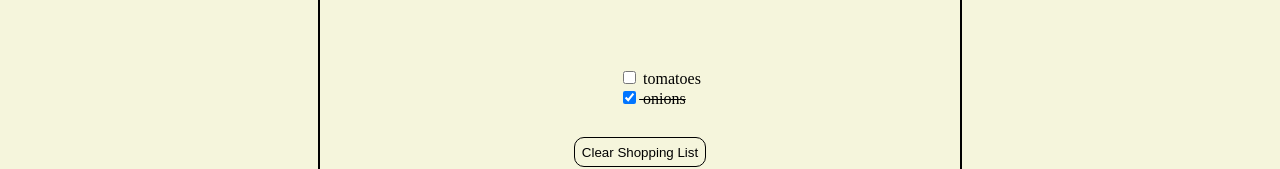
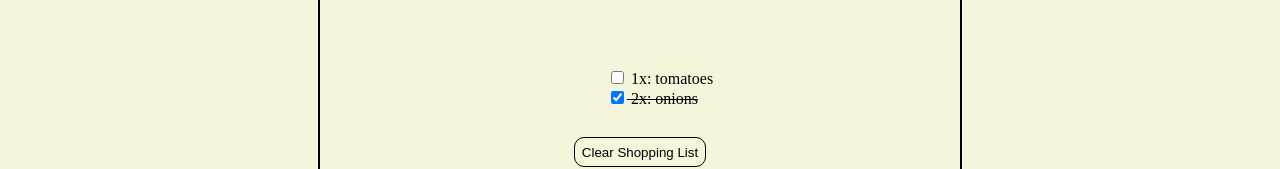
Before and after one commit to timcastillogill/React-Playground, a React (Create React App) app: page /shoppingList in a window 1280 px wide. Shown: the part 175-344 px from the top of the page. Built offline with nearby package versions, Linux system fonts and the light colour scheme; no server answers; a web font is replaced by a local one.

Commit message:
Added default values for quantity and updated components for this additional attribute

```diff
--- a/src/components/ShoppingListComponents/ShoppingListCollection/ShoppingListCollection.tsx
+++ b/src/components/ShoppingListComponents/ShoppingListCollection/ShoppingListCollection.tsx
@@ -4,8 +4,8 @@ import ShoppingListItem from "../ShoppingListItem/ShoppingListItem";
 
 const ShoppingListCollection = () => {
   const [shoppingList, setShoppingList] = useState<ShoppingListItem[]>([
-    { id: 1, text: "tomatoes", complete: false },
-    { id: 2, text: "onions", complete: true },
+    { id: 1, quantity: 1, text: "tomatoes", complete: false },
+    { id: 2, quantity: 2, text: "onions", complete: true },
   ]);
 
   const handleInputError = (newItemText: string) => {
@@ -22,6 +22,7 @@ const ShoppingListCollection = () => {
       ...shoppingList,
       {
         id: Math.floor(Math.random() * 1000),
+        quantity: 1,
         text: newItemText,
         complete: false,
       },
--- a/src/components/ShoppingListComponents/ShoppingListItem/ShoppingListItem.tsx
+++ b/src/components/ShoppingListComponents/ShoppingListItem/ShoppingListItem.tsx
@@ -27,7 +27,7 @@ const ShoppingListItem: React.FC<Props> = ({
           }}
           onChange={() => undefined}
         />{" "}
-        {shoppingListItem.text}
+        {`${shoppingListItem.quantity}x: ${shoppingListItem.text}`}
       </label>
     </li>
   );
--- a/src/types.d.ts
+++ b/src/types.d.ts
@@ -1,5 +1,6 @@
 interface ShoppingListItem {
   id: number;
+  quantity: number;
   text: string;
   complete: boolean;
 }
```
